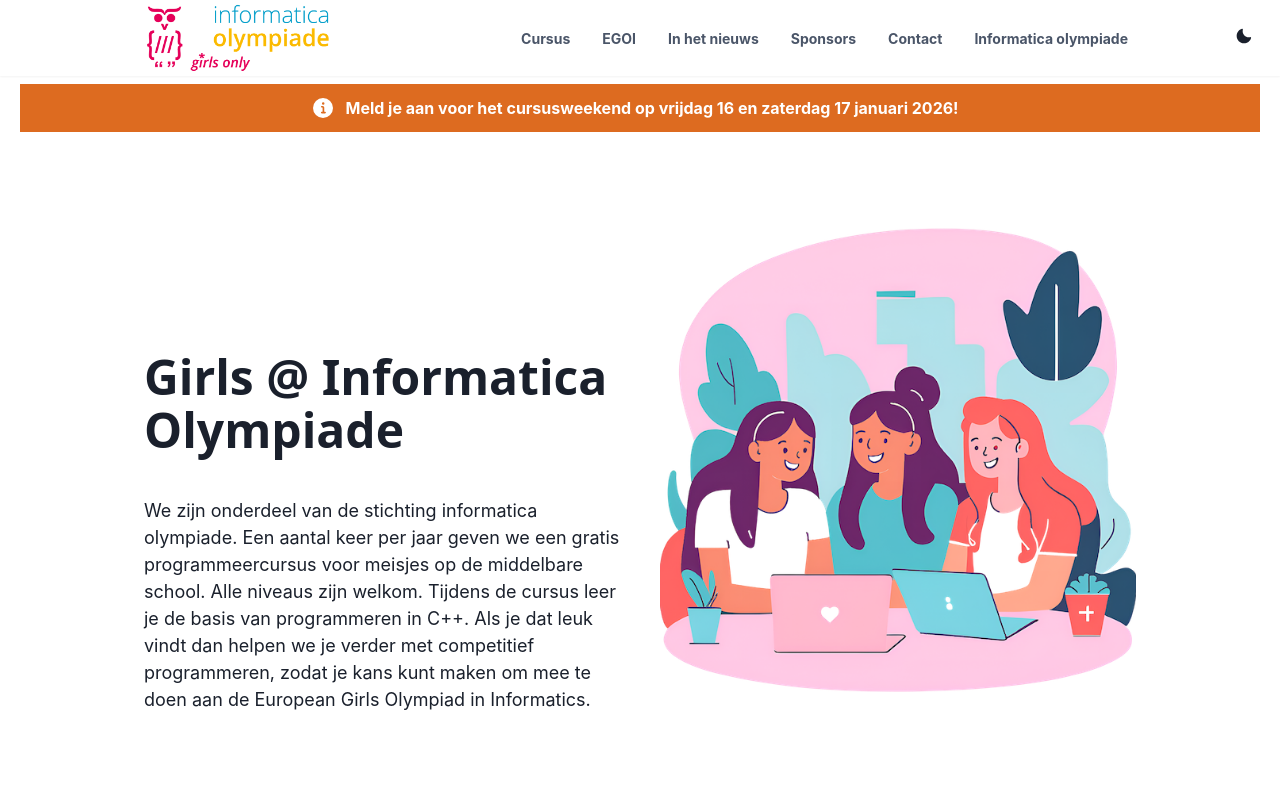
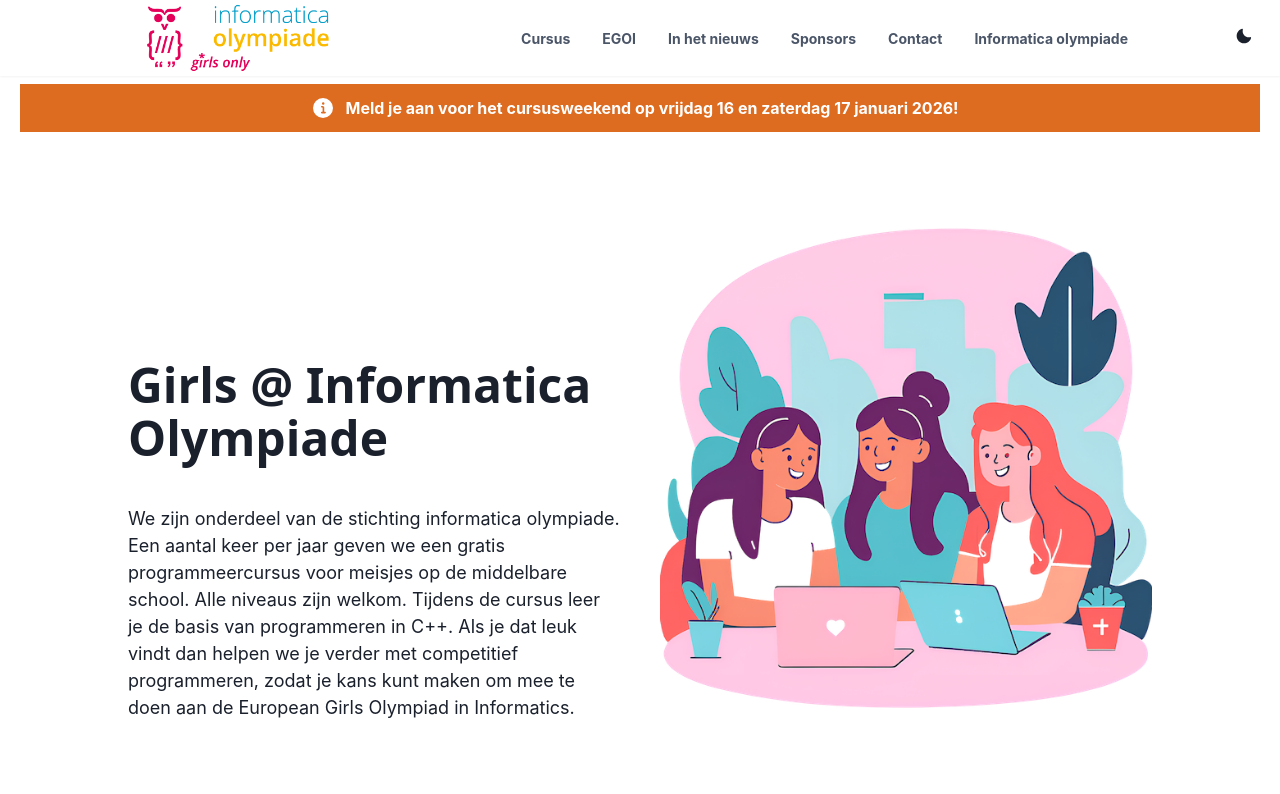
Before and after one commit to EGOI-NL/EGOI-NL.github.io, a Next.js app: page / in a window 1280 px wide. Shown: the top 794 px of the page. Built offline with nearby package versions, Linux system fonts and the light colour scheme.

Commit message:
Plaatje was te breed voor mobiel

```diff
--- a/src/components/hero-banner.js
+++ b/src/components/hero-banner.js
@@ -5,12 +5,13 @@ import { Image } from '@/components/mdx'
 export const HeroBanner = () => {
   return (
     <Box as='section'>
-      <Container maxW='container.lg' pt={24} pb={2} centerContent>
+        <Container maxW='container.lg' pt={24} pb={2} centerContent px={{ base: 4, md: 0 }}>
           <Stack
             align={'center'}
             spacing={{ base: 8, md: 10 }}
             justify={'center'}
             direction={{ base: 'column', md: 'row' }}
+            w='full'
           >
           <Stack flex={1} spacing={{ base: 5, md: 10 }}>
             <Heading
@@ -43,11 +44,13 @@ export const HeroBanner = () => {
                 Als je dat leuk vindt dan helpen we je verder met competitief programmeren, zodat je kans kunt maken om mee te doen aan de European Girls Olympiad in Informatics.
             </Text>
           </Stack>
-          <Stack flex={1} spacing={{ base: 10, md: 20 }}>
+          <Stack flex={1} spacing={{ base: 10, md: 20 }} maxW={{ base: '100%', md: 'auto' }}>
             <Image
               src={'/assets/Programmeercursus.png'}
               alt='Drie meisjes die programmeren.'
               objectFit='contain'
+              maxW='100%'
+              height='auto'
             />
 
             <HStack spacing={4} justify="center" pt={6}>
```
Lines whose indentation alone changed are shown as unchanged.
